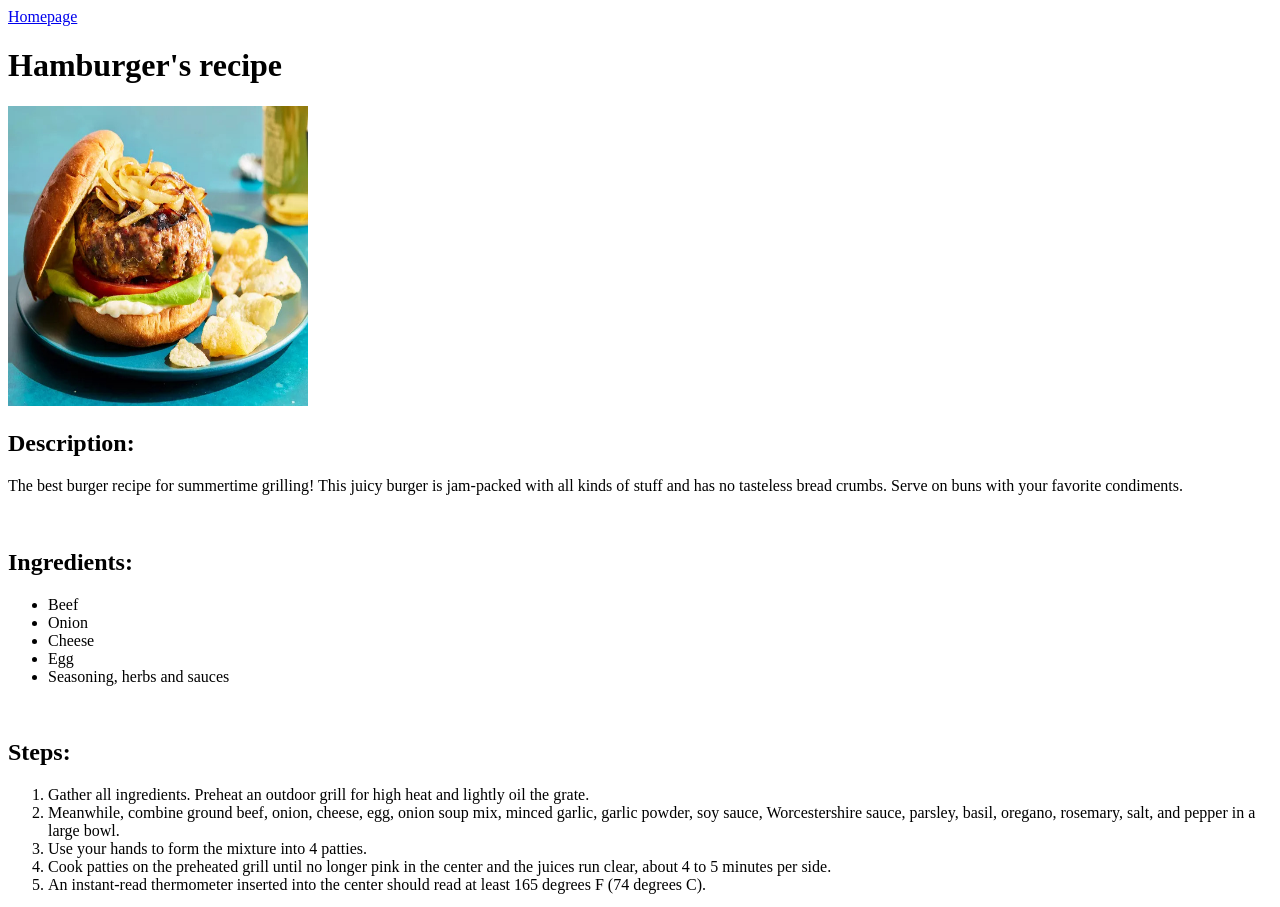
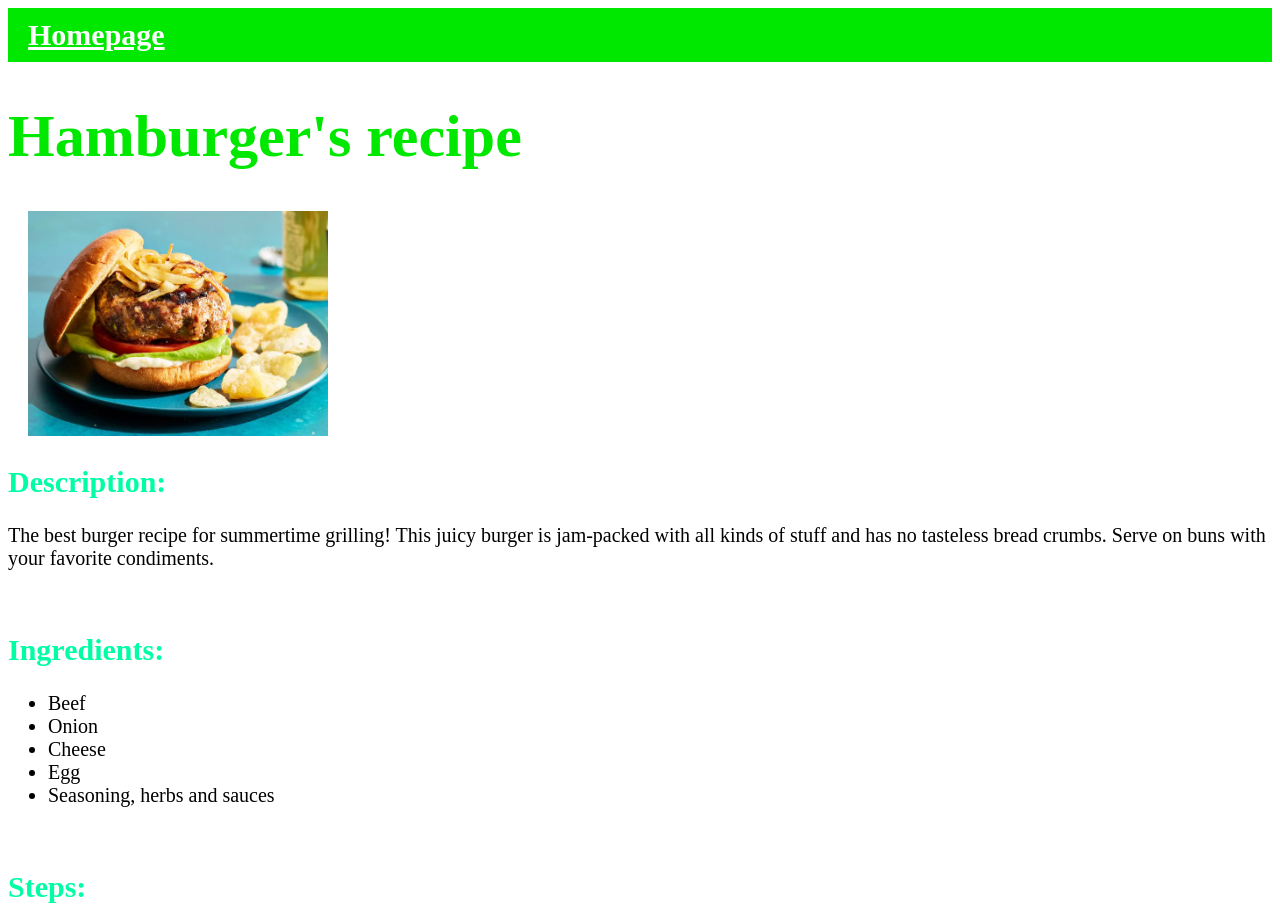
Before and after one commit to Chiro29/odin-recipes, a plain HTML site: page recipes/hamburger.html in a window 1280 px wide. Shown: the top 907 px of the page. Drawn offline with Linux system fonts and the light colour scheme.

Commit message:
feat(css): added css property to each recipe file

```diff
--- a/css/style.css
+++ b/css/style.css
@@ -1,19 +1,23 @@
+body {
+  font-family:'Times New Roman', Times, serif
+}
+
 .nav {
   background-color: rgb(0, 232, 0);
-  font-size: 22px;
+  font-size: 30px;
   color: white;
   font-weight: bold;
-}
-
-.nav.title {
-  font-size: 60px;
   padding: 10px;
   padding-left: 20px;
 }
 
-.list {
-  font-size: 32px;
-  color: rgb(68, 193, 255);
+.title {
+  font-size: 60px;
+  color:rgb(0, 232, 0);
+}
+
+.nav, .white {
+  color: white;
 }
 
 .list .pd {
@@ -22,5 +26,21 @@
 }
 
 .list .text {
+  font-size: 32px;
   color: rgb(58, 216, 255);
 }
+
+.img {
+  width: 300px;
+  height: auto;
+  margin-left: 20px;
+}
+
+.subtitle {
+  font-size: 30px;
+  color: rgb(0, 254, 165);
+}
+
+p, .list {
+  font-size: 20px;
+}
--- a/recipes/hamburger.html
+++ b/recipes/hamburger.html
@@ -3,20 +3,23 @@
 <head>
   <meta charset="UTF-8">
   <meta name="viewport" content="width=device-width, initial-scale=1.0">
+  <link rel="stylesheet" href="../css/style.css">
   <title>Hamburger</title>
 </head>
 <body>
-  <a href="../index.html">Homepage</a>
-  <h1>Hamburger's recipe</h1>
-  <img src="../img/hamburger.jpg" style="width: 300px; height: 300px;" alt="Hamburger's plate">
+  <nav class="nav">
+    <a class="white" href="../index.html">Homepage</a>
+  </nav>
+  <h1 class="title">Hamburger's recipe</h1>
+  <img src="../img/hamburger.jpg" class="img" alt="Hamburger's plate">
   <br>
-  <h2>Description:</h2>
+  <h2 class="subtitle">Description:</h2>
   <p>
     The best burger recipe for summertime grilling! This juicy burger is jam-packed with all kinds of stuff and has no tasteless bread crumbs. Serve on buns with your favorite condiments.
   </p>
   <br>
-  <h2>Ingredients:</h2>
-  <ul>
+  <h2 class="subtitle">Ingredients:</h2>
+  <ul class="list">
     <li>Beef</li>
     <li>Onion</li>
     <li>Cheese</li>
@@ -24,8 +27,8 @@
     <li>Seasoning, herbs and sauces</li>
   </ul>
   <br>
-  <h2>Steps:</h2>
-  <ol>
+  <h2 class="subtitle">Steps:</h2>
+  <ol class="list">
     <li>Gather all ingredients. Preheat an outdoor grill for high heat and lightly oil the grate.</li>
     <li>
       Meanwhile, combine ground beef, onion, cheese, egg, onion soup mix, minced garlic, garlic powder, soy sauce, Worcestershire sauce, parsley, basil, oregano, rosemary, salt, and pepper in a large bowl.
```
Also changed, not shown: index.html (+2 -2 lines), recipes/carbonara.html (+11 -8 lines), recipes/fried-rice.html (+11 -8 lines).
